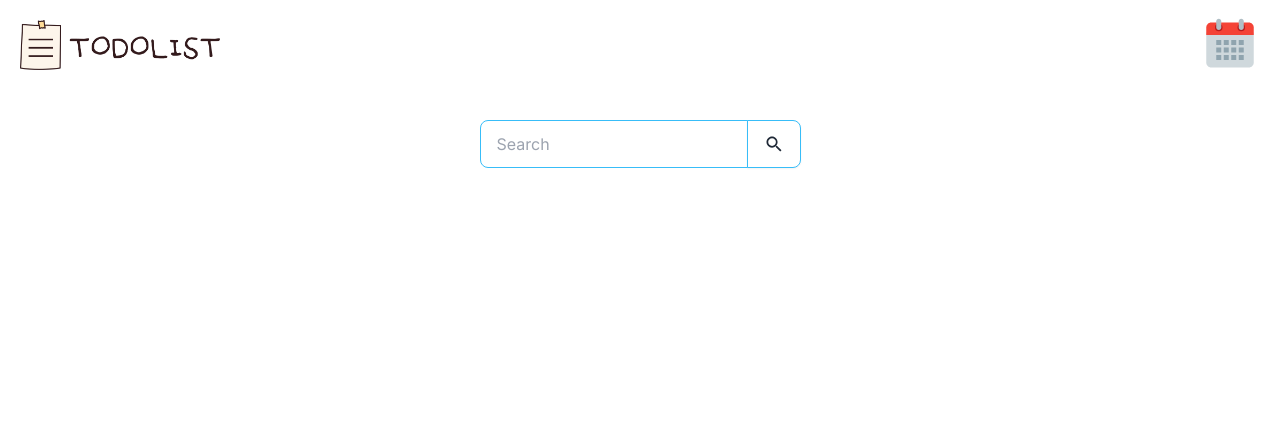
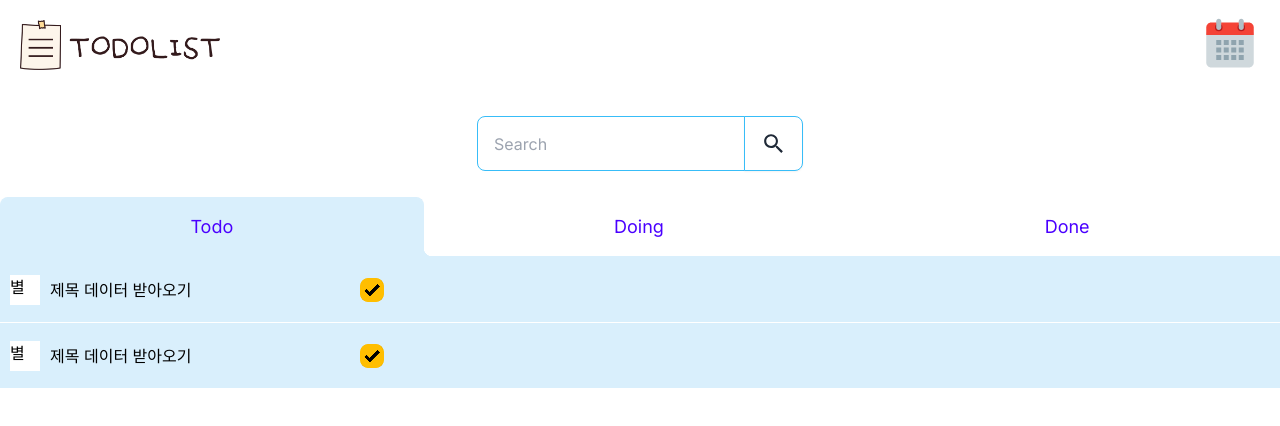
Before and after one commit to minpppal/TodoList, a Next.js app: page / in a window 1280 px wide. Shown: the top 426 px of the page. Built offline with nearby package versions, Linux system fonts and the light colour scheme.

Commit message:
feat: Todo 리스트

```diff
--- a/src/app/page.tsx
+++ b/src/app/page.tsx
@@ -1,9 +1,15 @@
 import MainTitle from "@/components/Main/MainTitle";
+import MainTab from "@/components/Main/MainTab";
+import Todo from "@/components/TodoList/Todo";
+
 export default function Home() {
   return (
     <>
       <div className="bg-white h-full">
         <MainTitle />
+        <MainTab />
+        <Todo />
+        <Todo />
       </div>
     </>
   );
--- /dev/null
+++ b/src/components/Main/MainTab.tsx
@@ -0,0 +1,28 @@
+import React from "react";
+
+const MainTab = () => {
+  return (
+    <div role="tablist" className="tabs tabs-lifted tabs-lg">
+      <a
+        role="tab"
+        className="tab tab-active h-[60px] [--tab-bg:#d9effc] [--tab-border-color:#d9effc] text-primary"
+      >
+        Todo
+      </a>
+      <a
+        role="tab"
+        className="tab h-[60px] [--tab-border-color:#d9effc] text-primary"
+      >
+        Doing
+      </a>
+      <a
+        role="tab"
+        className="tab h-[60px] [--tab-border-color:#d9effc] text-primary"
+      >
+        Done
+      </a>
+    </div>
+  );
+};
+
+export default MainTab;
--- a/src/components/Main/MainTitle.tsx
+++ b/src/components/Main/MainTitle.tsx
@@ -7,14 +7,14 @@ const MainTitle = () => {
         <div>
           <div>
             <input
-              className="input input-bordered join-item bg-white  border-sky-400"
+              className="input input-bordered join-item h-[55px] bg-white border-sky-400 text-black focus:border-sky-400 focus:outline-none"
               placeholder="Search"
             />
           </div>
         </div>
         <div className="indicator ">
-          <button className="btn join-item bg-white border-sky-400">
-            <IoMdSearch className="h-[20px] w-[20px]" />
+          <button className="btn join-item bg-white border-sky-400 h-[55px]">
+            <IoMdSearch className="h-[25px] w-[25px] " />
           </button>
         </div>
       </div>
--- /dev/null
+++ b/src/components/TodoList/Todo.tsx
@@ -0,0 +1,25 @@
+import React from "react";
+
+const Todo = () => {
+  return (
+    <div className="w-full h-[65px] flex items-center bg-[#d9effc] mb-[1px]">
+      <div className="w-[50px] ">
+        <div className="w-[30px] h-[30px] bg-[white] ml-[10px]">별</div>
+      </div>
+      <span className="w-[300px] h-[50px] text-black flex items-center">
+        제목 데이터 받아오기
+      </span>
+      <div className="form-control">
+        <label className="cursor-pointer label pl-[10px]">
+          <input
+            type="checkbox"
+            defaultChecked
+            className="checkbox checkbox-warning"
+          />
+        </label>
+      </div>
+    </div>
+  );
+};
+
+export default Todo;
--- /dev/null
+++ b/src/components/TodoList/star.tsx
@@ -0,0 +1,7 @@
+import React from "react";
+
+const star = () => {
+  return <div></div>;
+};
+
+export default star;
```
